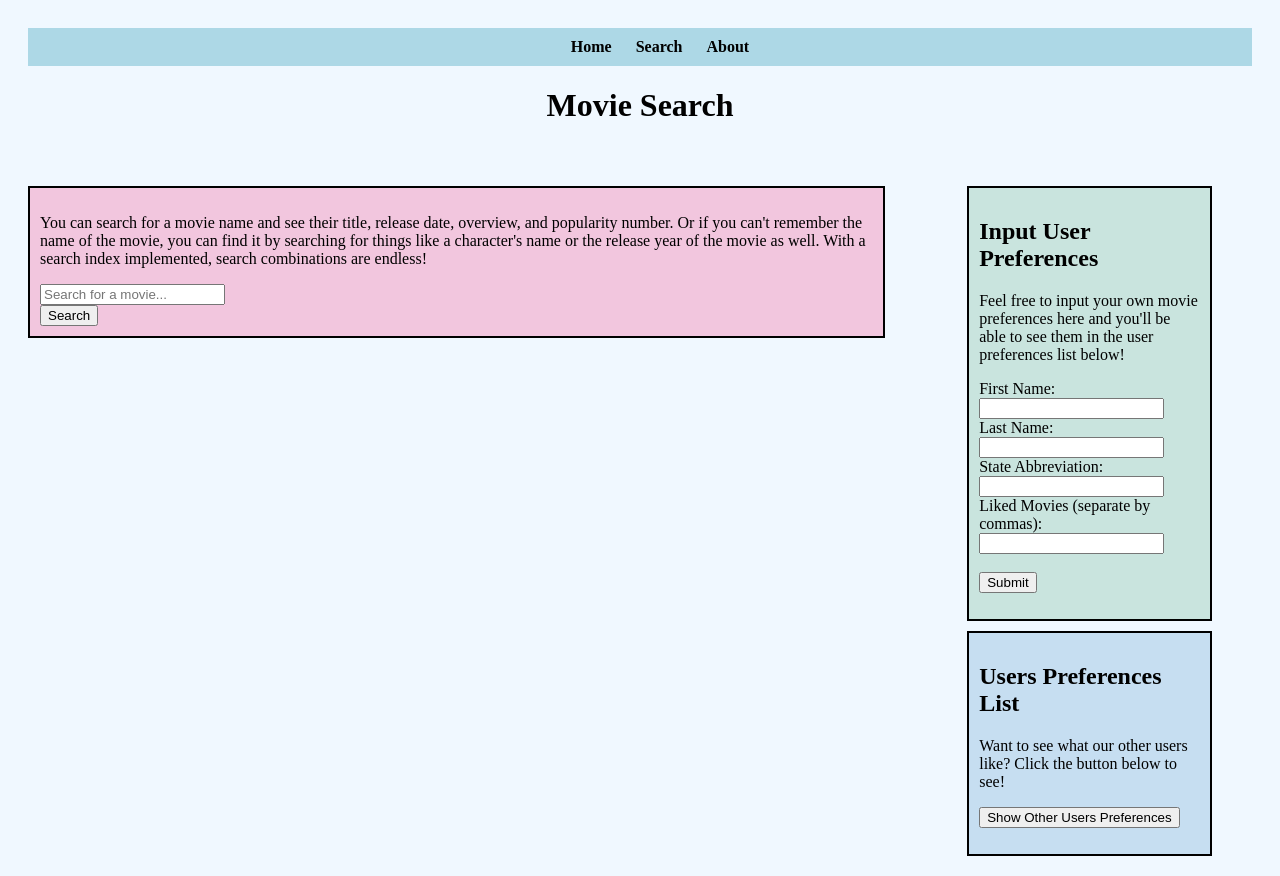
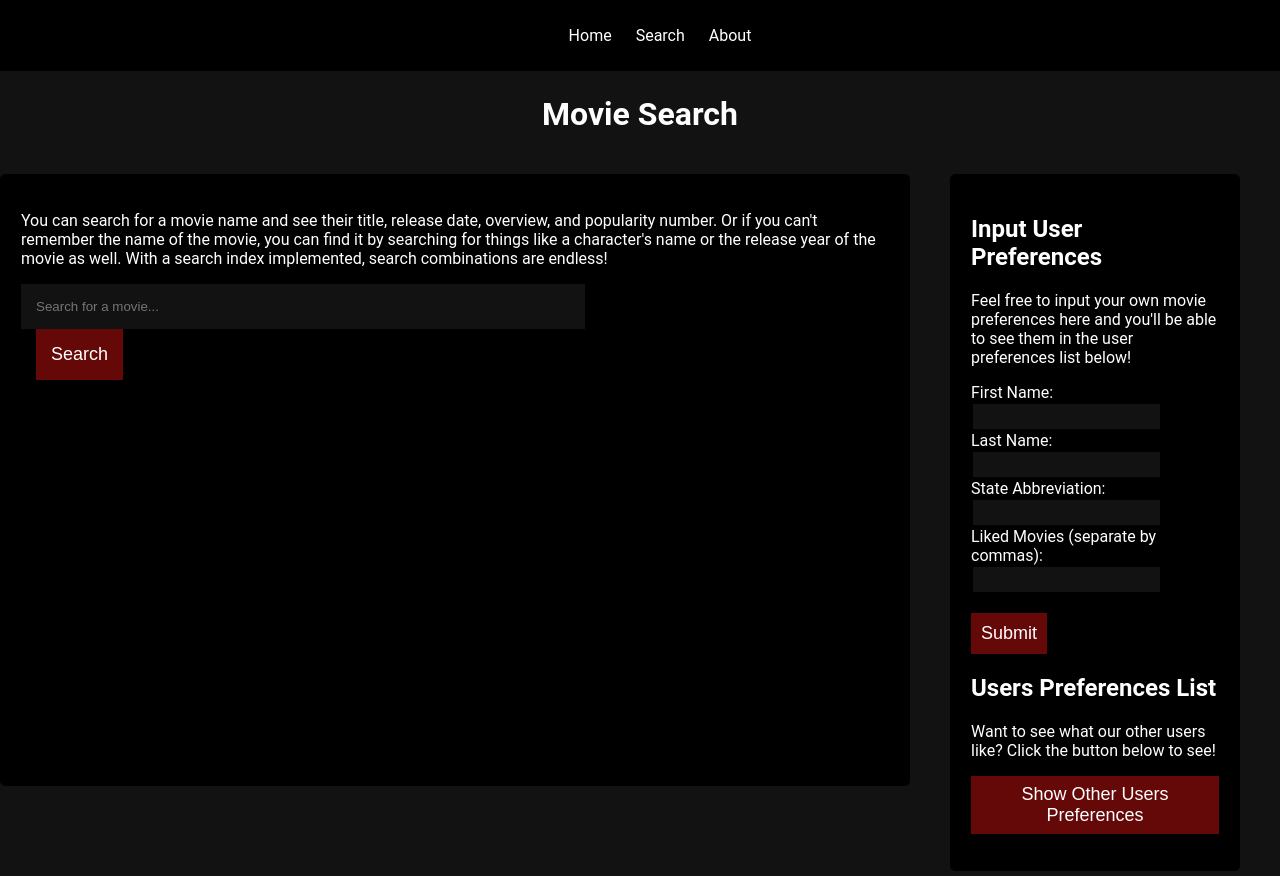
Before and after one commit to mtstarcher/INST377-Project, a website: page public/search.html in a window 1280 px wide. Drawn offline with Linux system fonts and the light colour scheme.

Commit message:
added styling

```diff
--- a/public/search.css
+++ b/public/search.css
@@ -1,19 +1,26 @@
-
 #main-nav {
-
-    font-weight: bold;
-    background-color: lightblue;
+    background-color: rgb(0,0,0);
     text-align: center;
+    font-family: 'Roboto', sans-serif;
+    color: white;
+    position:absolute;
+    top:0;
+    left:0;
+    right:0;
+    width:100%;
 }
 
 #main-nav li:hover {
-    background-color: lavender;
-    color: black;
+  color: white;
+  transform: scale(1.2);
+  text-shadow: none;
+  background-color: rgb(101,8,8);
 }
 
 #main-nav li {
     display: inline-block;
     position: relative;
+    transition: color 0.3s ease, transform 0.3s ease, background-color 0.3s ease;
 }
 
 #main-nav ul li {
@@ -23,30 +30,72 @@
     text-align: center;
 }
 
+#pageTitle {
+  margin-top: 75px;
+  text-align: center
+}
+
 a {
     text-decoration: none;
     color: inherit;
 }
 
 body {
-    background-color: aliceblue;
+    background-color: rgb(18,18,18);
+    font-family: 'Roboto';
+    color: white;
     padding: 20px;
+    margin: 0;
+    animation: fadeIn 1s ease-in-out;
+    opacity: 0;
+    animation-fill-mode: forwards;
 }
 
-#pageTitle {
-    text-align: center;
+@keyframes fadeIn {
+    from {
+        opacity: 0;
+    }
+    to {
+        opacity: 1;
+    }
 }
 
 .movieSearch {
     width: 70%;
+    height: 75%;
     position: relative;
     right: 20px;
     top: 20px;
     margin-right: 20px;
-
-
+    background-color: rgb(0, 0, 0);
+    border: 1px solid black;
     border-radius: 5px;
     padding: 20px;
+}
+
+#searchBar {
+    background-color: rgb(18,18,18);
+    border: none;
+    padding: 15px;
+    color: white;
+    width: 65%;
+}
+
+#searchSubmit {
+    background-color: rgb(101,8,8);
+    color: white;
+    border: none;
+    padding: 15px;
+    font-size: 18px;
+    margin-left: 15Px;
+    transition: color 0.3s ease, transform 0.3s ease, background-color 0.3s ease;
+}
+
+#searchSubmit:hover {
+    color: white;
+    transform: scale(1.2);
+    text-shadow: none;
+    background-color: rgb(101,8,8);
 }
 
 #userAside {
@@ -55,36 +104,47 @@ body {
     right: 20px;
     top: 20px;
     float: right;
-
+    background-color: black;
+    border: 1px solid black;
     border-radius: 5px;
     padding: 20px;
 }
 
-.question {
-    background-color: #F2C6DE;
-    border: 2px black solid;
-    padding: 10px;
+#userForm input{
+    background-color: rgb(18,18,18);
+    border: none;
+    padding: 5px;
+    margin: 2px;
 }
 
-.list {
+#userForm button {
+    background-color: rgb(101,8,8);
+    color: white;
+    border: none;
     padding: 10px;
-    margin: 10px;
+    font-size: 18px;
+    transition: color 0.3s ease, transform 0.3s ease, background-color 0.3s ease;
 }
 
-
-#movieList li {
-    margin: 10px;
+#userForm button:hover {
+    color: white;
+    transform: scale(1.2);
+    text-shadow: none;
+    background-color: rgb(101,8,8);
 }
 
-.iup {
-    border: 2px black solid;
-    padding: 10px;
-    margin-bottom: 10px;
-    background-color: #C9E4DE;
+#showUsersPreferences{
+    background-color: rgb(101,8,8);
+    color: white;
+    border: none;
+    padding: 8px;
+    font-size: 18px;
+    transition: color 0.3s ease, transform 0.3s ease, background-color 0.3s ease;
 }
 
-.upl {
-    border: 2px black solid;
-    padding: 10px;
-    background-color: #C6DEF1;
+#showUsersPreferences:hover {
+    color: white;
+    transform: scale(1.1);
+    text-shadow: none;
+    background-color: rgb(101,8,8);
 }
```
